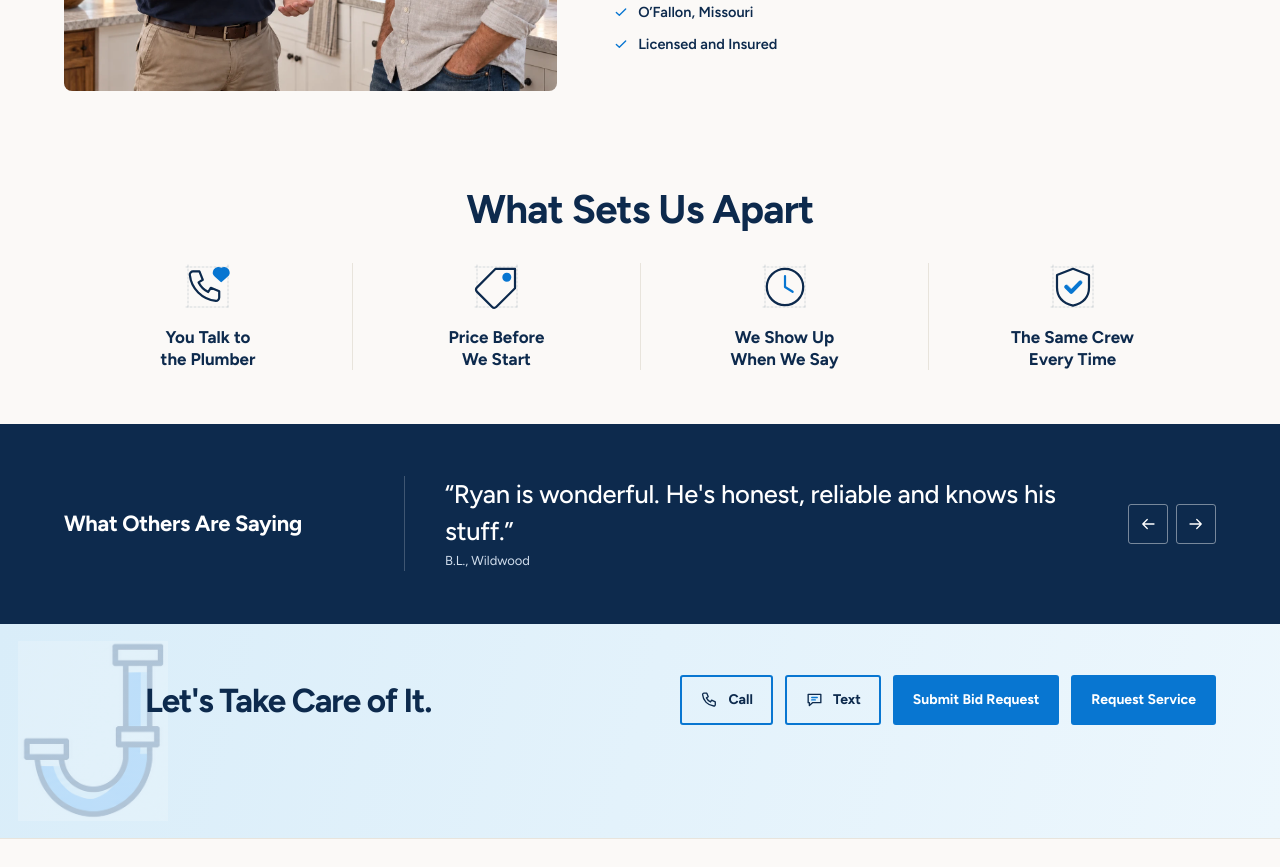
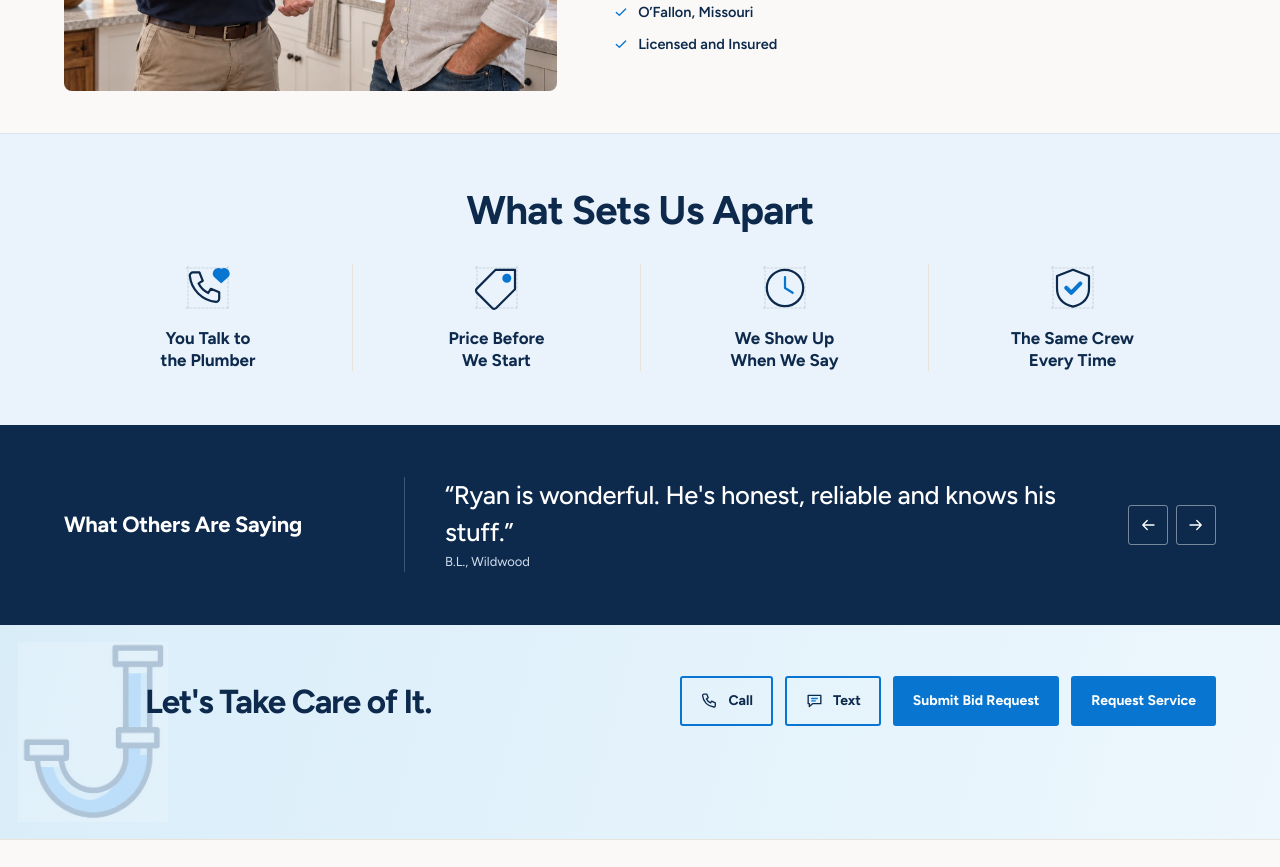
Before and after one commit to rs-johnson-plumbing/website, a Next.js app: page /our-team in a window 1280 px wide. Shown: the part 840-1707 px from the top of the page. Built offline with nearby package versions, Linux system fonts and the light colour scheme.

Commit message:
Separate About differentiators with a light blue background

```diff
--- a/src/styles/concept-two-page-polish.css
+++ b/src/styles/concept-two-page-polish.css
@@ -459,3 +459,5 @@
 .c2.ci-dialog .ci-photo-review { display:flex; flex-wrap:wrap; gap:16px; margin-bottom:20px; }
 .c2.ci-dialog .ci-photo-review figure { margin:0; width:96px; }
 .c2.ci-dialog .ci-photo-review figcaption { font-size:12px; overflow-wrap:anywhere; margin-top:6px; }
+
+.c2 .c2-team .c2-section--apart { background:#eaf3fb; border-top:1px solid #d9e5f0; }
```
